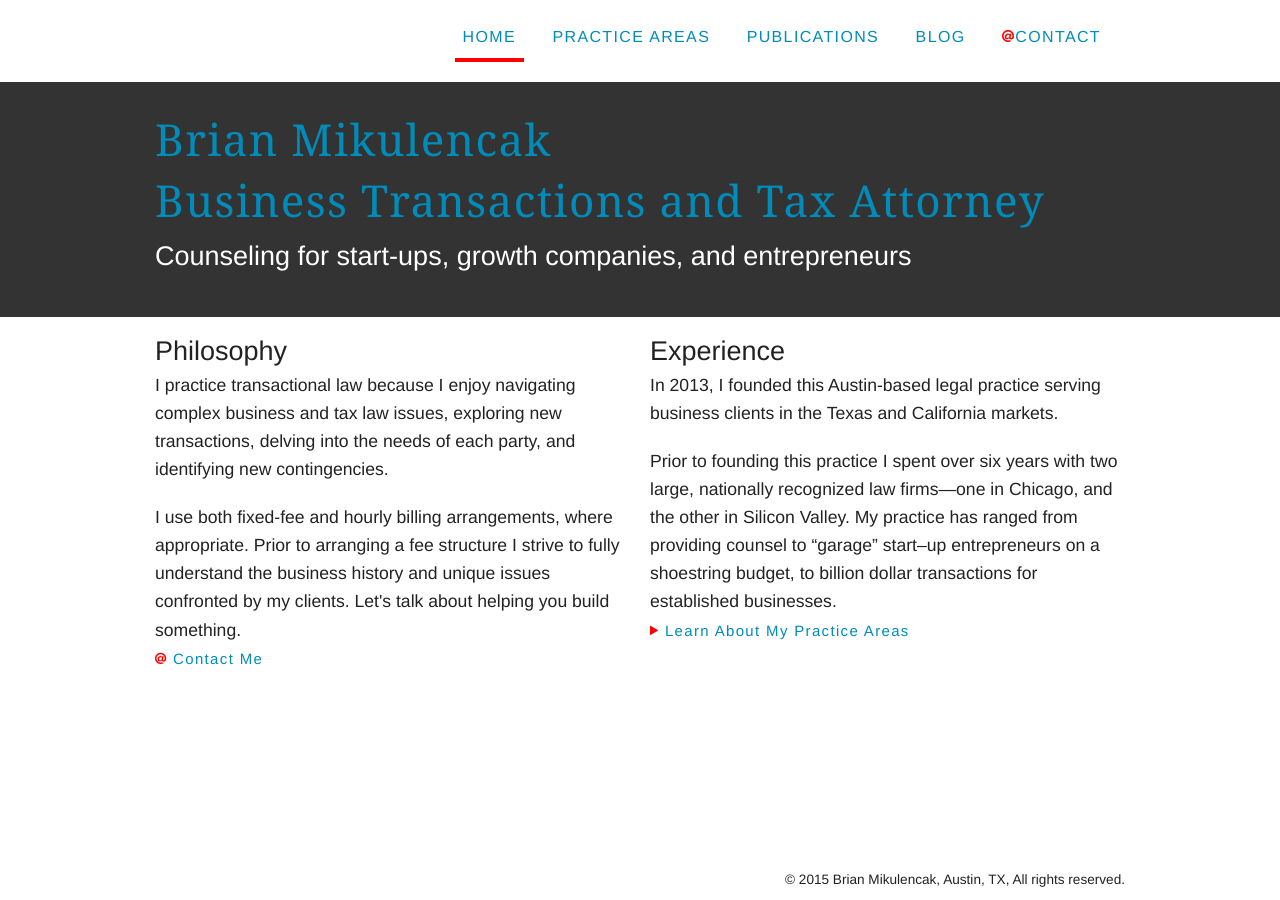
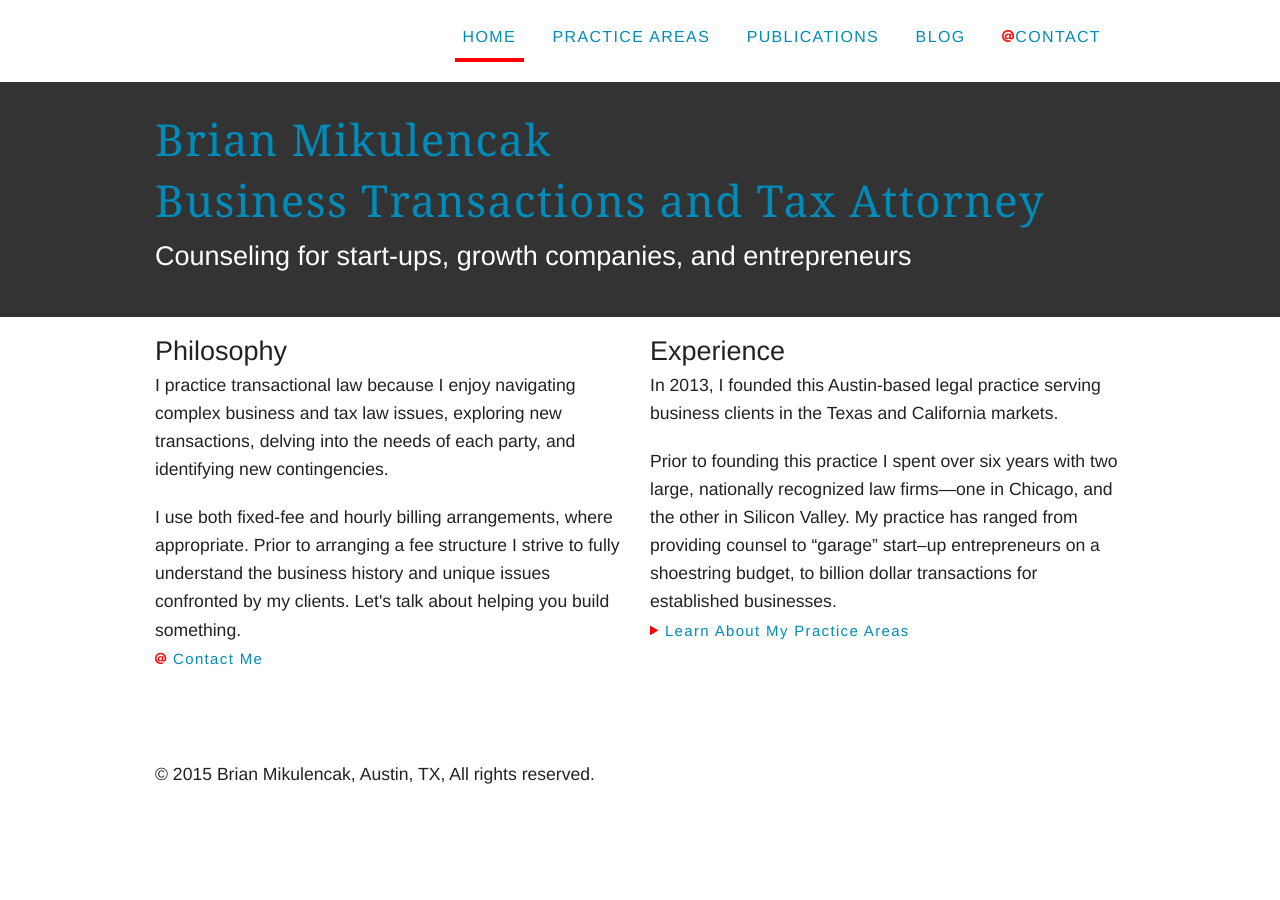
Before and after one commit to brianmik/bmaustinlaw, a Jekyll site: the page built from index.html, in a window 1280 px wide. Built offline with Jekyll 4.4.1, drawn with Linux system fonts in a browser that asks for light colours; Markdown is read by kramdown in place of the engine named in the settings; comment, search, counter and statistics services are not loaded.

Commit message:
UC badge removal

```diff
--- a/_config.yml
+++ b/_config.yml
@@ -20,11 +20,7 @@
           <div class="row">
             <div class="large-12 columns">
               <footer>
-                <p class="left">
-                  <span class="uc-badge"></span>
-                  <script type="text/javascript" src="https://usercdn.upcounsel.com/52741ee4ce77a705684ec99d/badge/badge.js"></script>
-                </p>
-                <p class="copyright right">&copy; 2015 Brian Mikulencak, Austin, TX, All rights reserved.</p>
+                <p class="left">&copy; 2015 Brian Mikulencak, Austin, TX, All rights reserved.</p>
               </footer>
             </div>
           </div>
```
